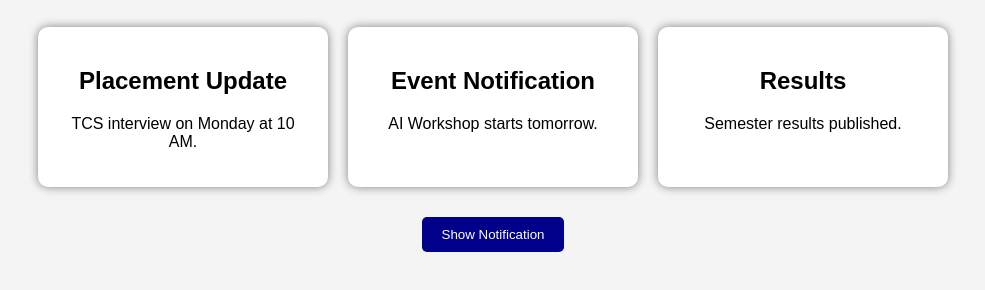
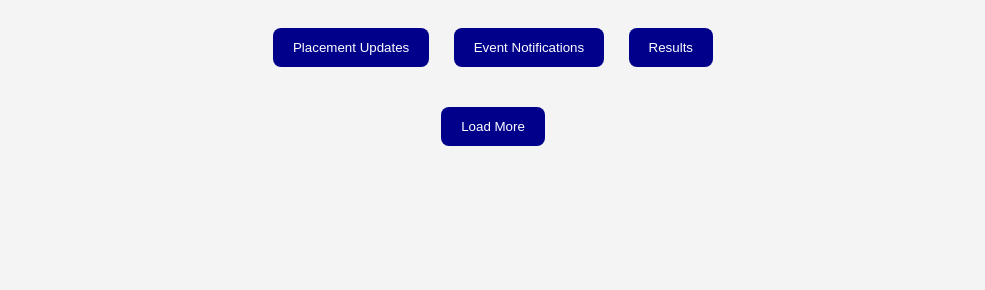
Before and after one commit to nithyaruba/23ALR062, a plain HTML site: page notification_fe/index.html in a window 1280 px wide. Shown: the part 60-350 px from the top of the page, without its empty margins (147-1132 px from the left). Drawn offline with Linux system fonts and the light colour scheme.

Commit message:
updated notification system

```diff
--- a/notification_fe/index.html
+++ b/notification_fe/index.html
@@ -1,30 +1,37 @@
 <!DOCTYPE html>
 <html>
+
 <head>
-    <title>Campus Notification</title>
+    <title>Campus Notification System</title>
     <link rel="stylesheet" href="style.css">
 </head>
 
 <body>
 
     <h1>Campus Notification System</h1>
-    <div class="container">
-        <div class="card">
-            <h2>Placement Update</h2>
-            <p>TCS interview on Monday at 10 AM.</p>
-        </div>
-        <div class="card">
-            <h2>Event Notification</h2>
-            <p>AI Workshop starts tomorrow.</p>
-        </div>
-        <div class="card">
-            <h2>Results</h2>
-            <p>Semester results published.</p>
-        </div>
+
+    <div class="button-container">
+
+        <button onclick="filterNotifications('Placement')">
+            Placement Updates
+        </button>
+
+        <button onclick="filterNotifications('Event')">
+            Event Notifications
+        </button>
+
+        <button onclick="filterNotifications('Result')">
+            Results
+        </button>
+
     </div>
-    <button onclick="showMessage()">
-        Show Notification
+
+    <div id="notificationContainer"></div>
+
+    <button id="loadBtn" onclick="loadMore()">
+        Load More
     </button>
+
     <script src="script.js"></script>
 
 </body>
--- a/notification_fe/script.js
+++ b/notification_fe/script.js
@@ -1,3 +1,133 @@
-function showMessage(){
-    alert("New Campus Notification Arrived!");
+const notifications = [
+
+{
+    type: "Result",
+    message: "mid-sem",
+    timestamp: "2026-04-22 17:51:30"
+},
+
+{
+    type: "Placement",
+    message: "CSX Corporation hiring",
+    timestamp: "2026-04-22 17:51:18"
+},
+
+{
+    type: "Event",
+    message: "farewell",
+    timestamp: "2026-04-22 17:51:06"
+},
+
+{
+    type: "Result",
+    message: "external",
+    timestamp: "2026-04-22 17:50:30"
+},
+
+{
+    type: "Result",
+    message: "project-review",
+    timestamp: "2026-04-22 17:50:18"
+},
+
+{
+    type: "Event",
+    message: "tech-fest",
+    timestamp: "2026-04-22 17:50:06"
+},
+
+{
+    type: "Placement",
+    message: "Advanced Micro Devices Inc. hiring",
+    timestamp: "2026-04-22 17:49:42"
+},
+
+{
+    type: "Event",
+    message: "AI Workshop",
+    timestamp: "2026-04-22 17:49:20"
+},
+
+{
+    type: "Placement",
+    message: "Infosys Drive",
+    timestamp: "2026-04-22 17:49:00"
+},
+
+{
+    type: "Result",
+    message: "semester-result",
+    timestamp: "2026-04-22 17:48:50"
+},
+
+{
+    type: "Event",
+    message: "Sports Day",
+    timestamp: "2026-04-22 17:48:30"
+},
+
+{
+    type: "Placement",
+    message: "TCS Hiring",
+    timestamp: "2026-04-22 17:48:00"
 }
+
+];
+
+let filteredNotifications = [];
+let currentIndex = 0;
+const limit = 10;
+
+function filterNotifications(type){
+
+    document.getElementById("notificationContainer").innerHTML = "";
+
+    filteredNotifications =
+    notifications.filter(
+        notification => notification.type === type
+    );
+
+    currentIndex = 0;
+
+    loadMore();
+}
+
+function loadMore(){
+
+    const container =
+    document.getElementById("notificationContainer");
+
+    for(
+        let i = currentIndex;
+        i < currentIndex + limit &&
+        i < filteredNotifications.length;
+        i++
+    ){
+
+        const notification =
+        filteredNotifications[i];
+
+        const card =
+        document.createElement("div");
+
+        card.className = "card";
+
+        card.innerHTML = `
+            <h3>${notification.type}</h3>
+            <p>${notification.message}</p>
+            <small>${notification.timestamp}</small>
+        `;
+
+        container.appendChild(card);
+    }
+
+    currentIndex += limit;
+
+    if(currentIndex >= filteredNotifications.length){
+        document.getElementById("loadBtn").style.display = "none";
+    }
+
+    else{
+        document.getElementById("loadBtn").style.display = "inline-block";
+    }
+}
--- a/notification_fe/style.css
+++ b/notification_fe/style.css
@@ -9,26 +9,34 @@
     margin-top: 20px;
 }
 
-.container{
-    display: flex;
-    justify-content: center;
-    gap: 20px;
-    margin-top: 30px;
+.button-container{
+    margin-top: 20px;
+}
+
+button{
+    padding: 12px 20px;
+    margin: 10px;
+    border: none;
+    border-radius: 8px;
+    background-color: darkblue;
+    color: white;
+    cursor: pointer;
+}
+
+button:hover{
+    background-color: blue;
+}
+
+#notificationContainer{
+    width: 80%;
+    margin: auto;
+    margin-top: 20px;
 }
 
 .card{
-    background: white;
-    padding: 20px;
-    width: 250px;
+    background-color: white;
+    padding: 15px;
+    margin-top: 15px;
     border-radius: 10px;
-    box-shadow: 0px 0px 10px gray;
+    box-shadow: 0px 0px 5px gray;
 }
-
-button{
-    margin-top: 30px;
-    padding: 10px 20px;
-    background-color: darkblue;
-    color: white;
-    border: none;
-    border-radius: 5px;
-}
```
